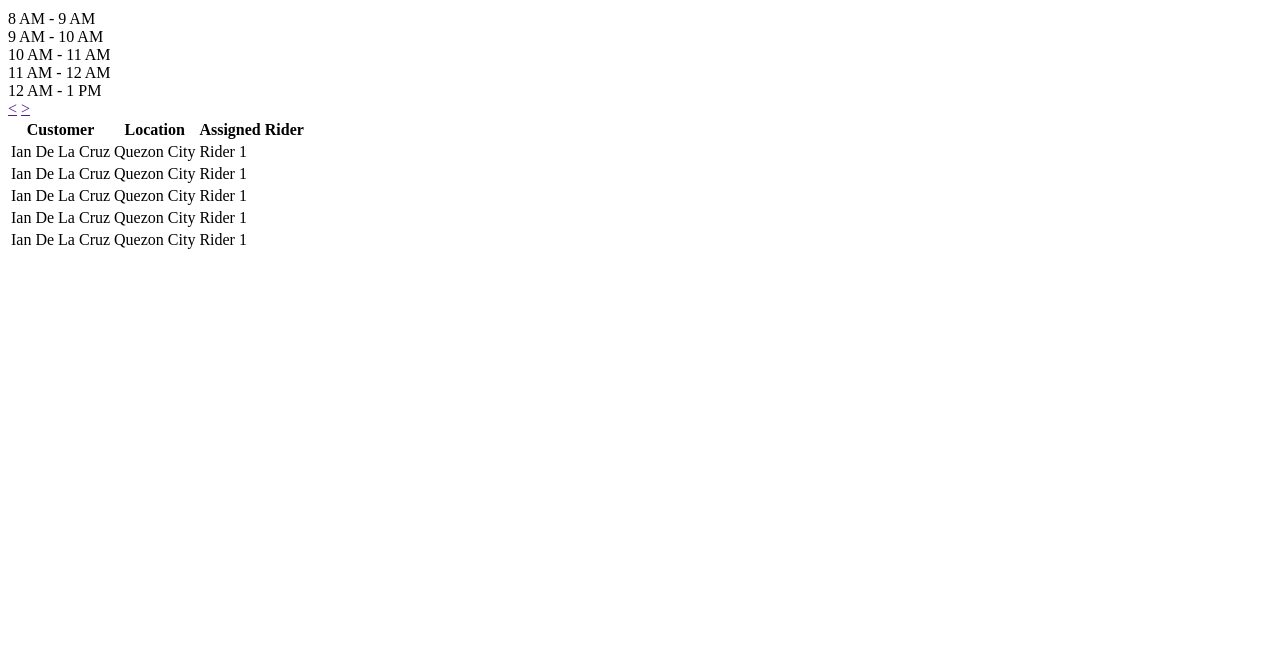
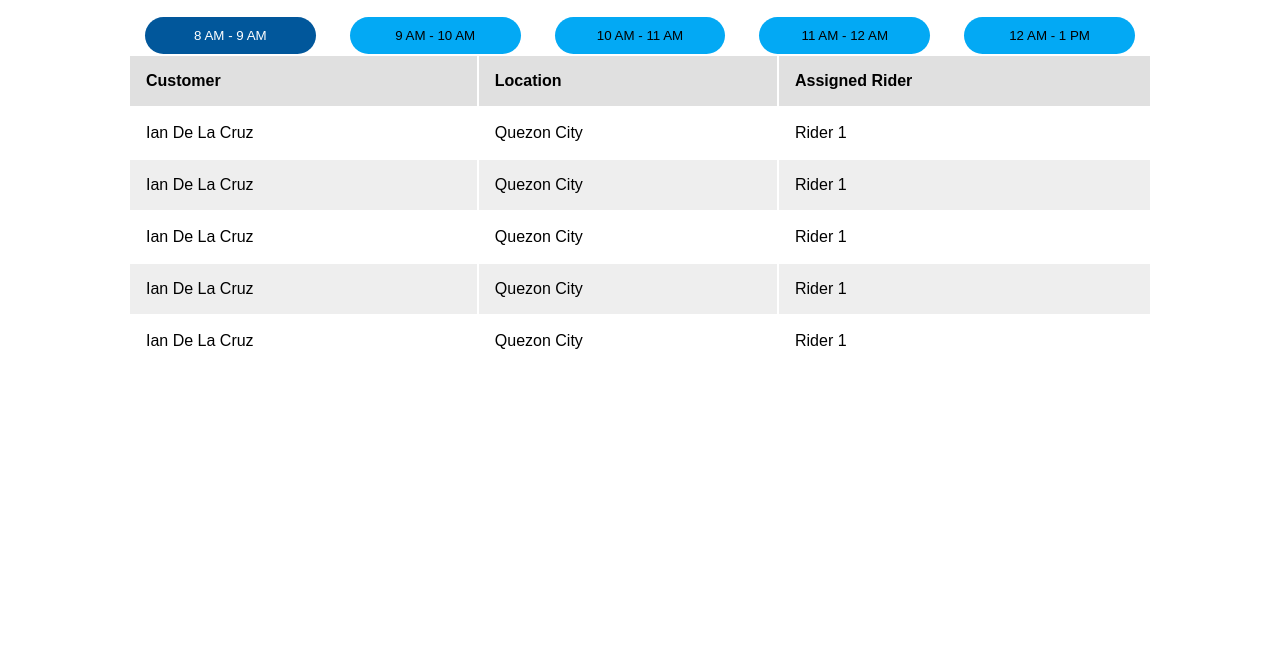
Before and after one commit to RIanDeLaCruz/laundrio_storefront, a plain HTML site: page index.html in a window 1280 px wide. Shown: the part 143-800 px from the top of the page. Drawn offline with Linux system fonts and the light colour scheme.

Commit message:
Inital layout without basic interactions

```diff
--- a/css/style.css
+++ b/css/style.css
@@ -0,0 +1,67 @@
+* {
+  box-sizing: border-box;
+}
+
+html, body {
+  padding: 0;
+  margin: 0;
+  font-size: 1 rem;
+  font-family: sans-serif;
+}
+
+header {
+  padding: 1em 2.04em;
+}
+
+header > nav {
+  float: right;
+}
+
+.top_links {
+  text-decoration: none;
+  display: inline-block;
+  padding: 0 1em;
+}
+
+main {
+  width: 80%;
+  margin: 0 auto;
+}
+
+.horizontal_scroll {
+  display: flex;
+  justify-content: space-around;
+}
+
+.timeframe {
+  display: inline-block;
+  width: calc(80vw / 6);
+  background-color: #03A9F4;
+  text-align: center;
+  padding: 0.83em 0;
+  border-radius: 25px;
+  border: none;
+}
+
+.timeframe.selected {
+  background-color: #01579B;
+  color: white;
+}
+
+table {
+  width: 100%;
+  text-align: left;
+}
+
+.schedule th {
+  background-color: #E0E0E0;
+  padding: 1em;
+}
+
+.schedule td {
+  padding: 1em;
+}
+
+.schedule tbody tr:nth-child(even) {
+  background-color: #EEEEEE;
+}
--- a/index.html
+++ b/index.html
@@ -19,16 +19,16 @@
     </h1>
     <h2 class="delivery_date">March 7, 2017</h2>
     <div class="horizontal_scroll">
-      <div class="timeframe">8 AM - 9 AM</div>
-      <div class="timeframe">9 AM - 10 AM</div>
-      <div class="timeframe">10 AM - 11 AM</div>
-      <div class="timeframe">11 AM - 12 AM</div>
-      <div class="timeframe">12 AM - 1 PM</div>
-      <div class="controls">
-        <a class="move" href=""><</a>
-        <a class="move" href="">></a>
+      <button class="timeframe selected">8 AM - 9 AM</button>
+      <button class="timeframe">9 AM - 10 AM</button>
+      <button class="timeframe">10 AM - 11 AM</button>
+      <button class="timeframe">11 AM - 12 AM</button>
+      <button class="timeframe">12 AM - 1 PM</button>
     </div>
-    </div>
+      <!--<div class="controls">-->
+        <!--<a class="move" href=""><</a>-->
+        <!--<a class="move" href="">></a>-->
+      <!--</div>-->
     <div class="schedule">
       <table>
         <thead>
@@ -36,6 +36,7 @@
           <th class="schedule_header">Location</th>
           <th class="schedule_header">Assigned Rider</th>
         </thead>
+        <tbody>
           <tr class="schedule_details">
             <td class="schedule_column">Ian De La Cruz</td>
             <td class="schedule_column">Quezon City</td>
@@ -61,6 +62,7 @@
             <td class="schedule_column">Quezon City</td>
             <td class="schedule_column">Rider 1</td>
           </tr>
+        </tbody>
       </table>
     </div>
     </main>
```
Lines whose indentation alone changed are shown as unchanged.
